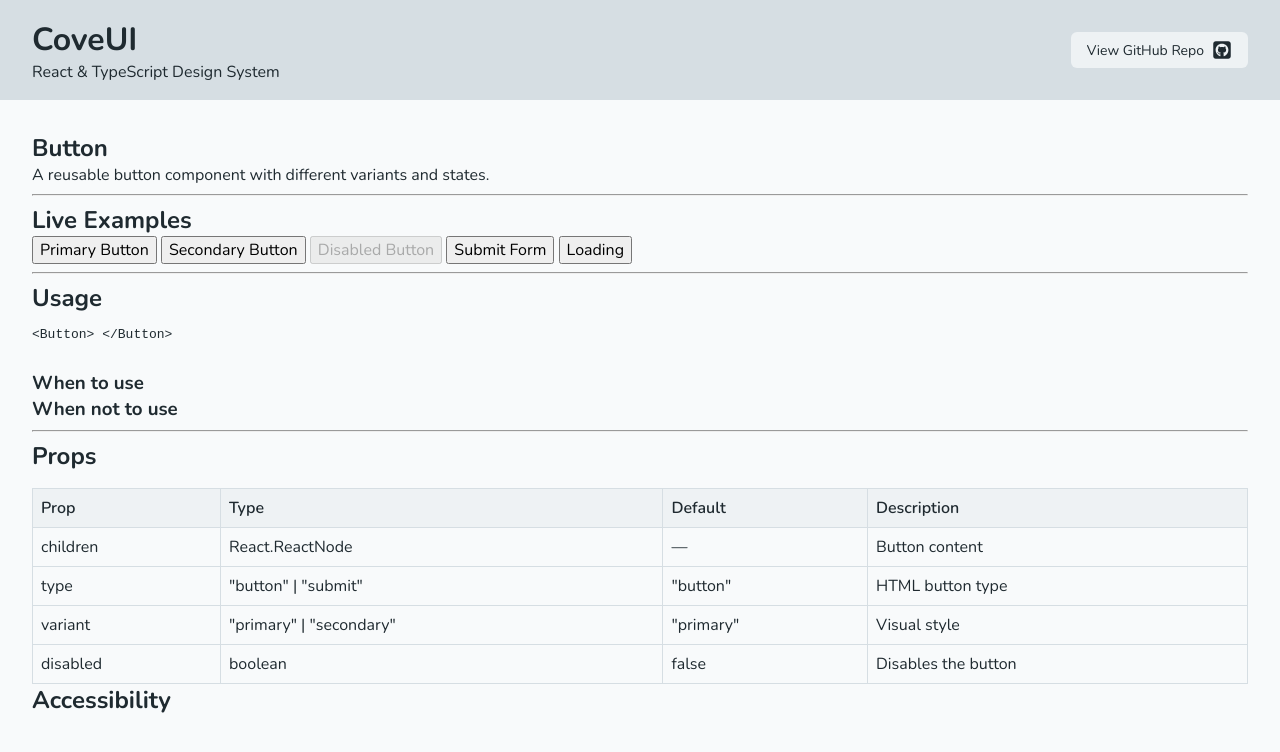
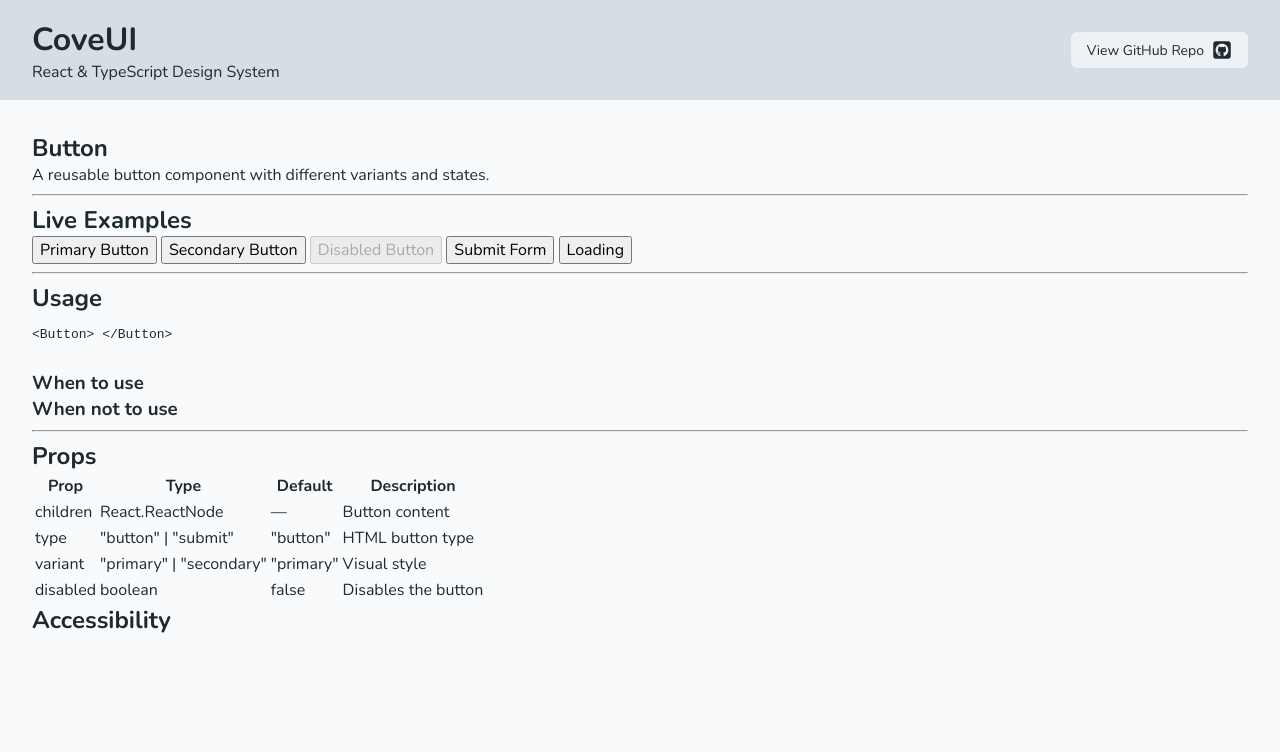
Before and after one commit to louiseka/cove-ui, a React (Vite) app: page / in a window 1280 px wide. Shown: the top 752 px of the page. Built offline with nearby package versions, Linux system fonts and the light colour scheme.

Commit message:
Updating docs styling

```diff
--- a/src/assets/styles/docs.css
+++ b/src/assets/styles/docs.css
@@ -1,17 +1,31 @@
-.docs table {
+.docsHero,
+.docsExamples,
+.docsUsage,
+.docsProps,
+.docsAccessibility {
+  margin: var(--space-4) 0;
+}
+
+.docsExamples {
+  display: flex;
+  flex-direction: row;
+  gap: var(--space-4);
+}
+
+.docsTable table {
   width: 100%;
   border-collapse: collapse;
-  margin-top: 1rem;
+  margin-top: var(--space-4);
 }
 
-.docs th,
-.docs td {
+.docsTable th,
+.docsTable td {
   border: 1px solid var(--neutral-200);
-  padding: 0.5rem;
+  padding: var(--space-2);
   text-align: left;
 }
 
-.docs th {
+.docsTable th {
   background-color: var(--neutral-100);
   font-weight: 600;
 }
```
